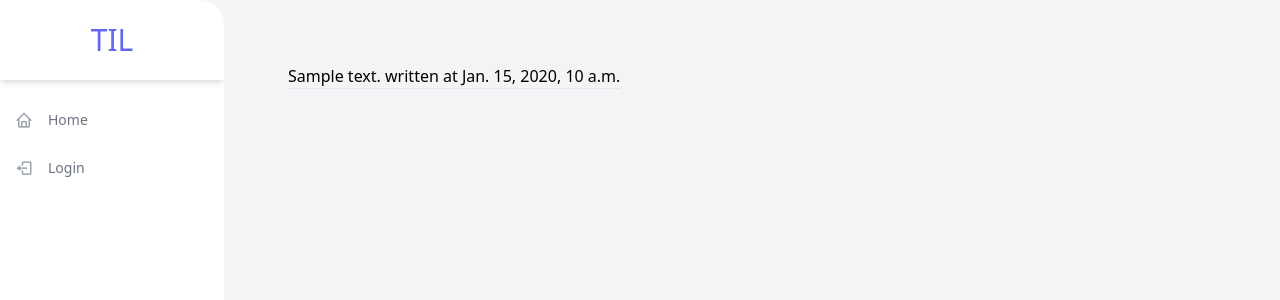
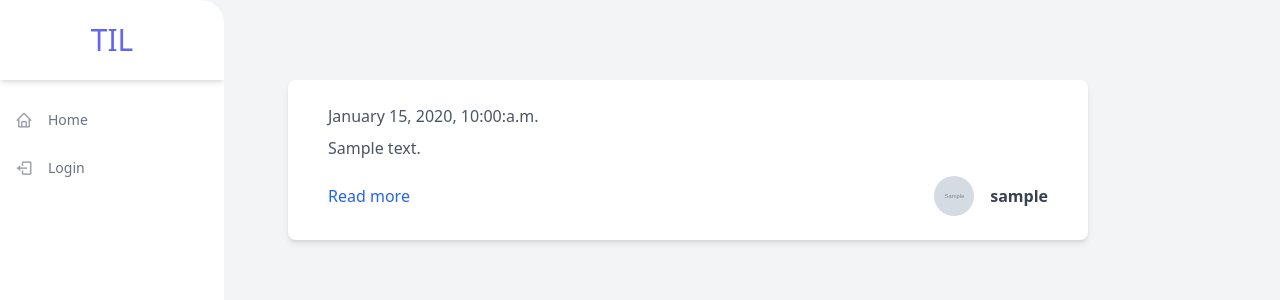
Before and after one commit to AriJaya07/Django_project201, a Django app: page / in a window 1280 px wide. Shown: the top 300 px of the page. Run offline with Django 4.2, Linux system fonts and the light colour scheme; tables that the repository leaves empty hold one stand-in row (values such as "Sample post"); grey boxes marked "Sample" are stand-in pictures; some libraries are stand-ins or nearby versions.

Commit message:
template includes/post.html

```diff
--- a/feed/models.py
+++ b/feed/models.py
@@ -1,9 +1,14 @@
+from django.contrib.auth.models import User
 from django.db import models
 
 
 class Post(models.Model):
     text = models.CharField(max_length=240)
     date = models.DateTimeField(auto_now=True)
+    author = models.ForeignKey(
+        User,
+        on_delete=models.CASCADE,
+    )
 
     def __str__(self):
         return self.text[0:100]
--- a/feed/templates/feed/homepage.html
+++ b/feed/templates/feed/homepage.html
@@ -4,7 +4,6 @@
 
 {% block body %}
     {% for post in posts %}
-        {{ post.text }} written at {{ post.date }}
-        <hr>
+        {% include "includes/post.html" with post=post show_detail_link=True %}
     {% endfor %}
 {% endblock %}
--- a/feed/urls.py
+++ b/feed/urls.py
@@ -5,5 +5,6 @@ from . import views
 app_name = "feed"
 
 urlpatterns = [
-    path("", views.HomePage.as_view(), name="index")
+    path("", views.HomePage.as_view(), name="index"),
+    path("<int:pk>/", views.PostDetailView.as_view(), name="detail")
 ]
--- a/feed/views.py
+++ b/feed/views.py
@@ -1,4 +1,4 @@
-from django.views.generic import ListView
+from django.views.generic import ListView, DetailView
 
 from .models import Post
 
@@ -8,3 +8,9 @@ class HomePage(ListView):
     model = Post
     context_object_name = "posts"
     queryset = Post.objects.all().order_by('-id')[0:30]
+
+class PostDetailView(DetailView):
+    http_method_names = ["get"]
+    template_name = "feed/detail.html"
+    model = Post
+    context_object_name = "post"
--- /dev/null
+++ b/til/templates/includes/post.html
@@ -0,0 +1,29 @@
+{% load thumbnail %}
+
+<!-- component is from https://tailwindcomponents.com/component/post-artical -->
+<div class="max-w-4xl px-10 my-4 py-6 bg-white rounded-lg shadow-md" style='width: 50rem'>
+    <div class="flex justify-between items-center">
+        <span class="font-light text-gray-600">{{ post.date|date:"F j, Y, g:i:a" }}</span>
+    </div>
+    <div class="mt-2">
+        <p class="mt-2 text-gray-600">{{ post.text }}</p>
+    </div>
+    <div class="flex justify-between items-center mt-4">
+        {% if show_detail_link %}
+            <a class="text-blue-600 hover:underline" href="{% url 'feed:detail' post.id %}">
+                Read more
+            </a>
+        {% else %}
+            <span>&nbsp;</span>
+        {% endif %}
+
+        <div>
+            <a class="flex items-center" href="#">
+                {% thumbnail post.author.profile.image "375x375" crop="center" as im %}
+                    <img class="mx-4 w-10 h-10 object-cover rounded-full hidden sm:block" src="{{ im.url }}" alt="avatar">
+                {% endthumbnail %}
+                <h1 class="text-gray-700 font-bold">{{ post.author.username }}</h1>
+            </a>
+        </div>
+    </div>
+</div>
```
Also changed, not shown: feed/templates/feed/detail.html (added, +7 -0 lines), feed/migrations/0003_post_author.py (added).
